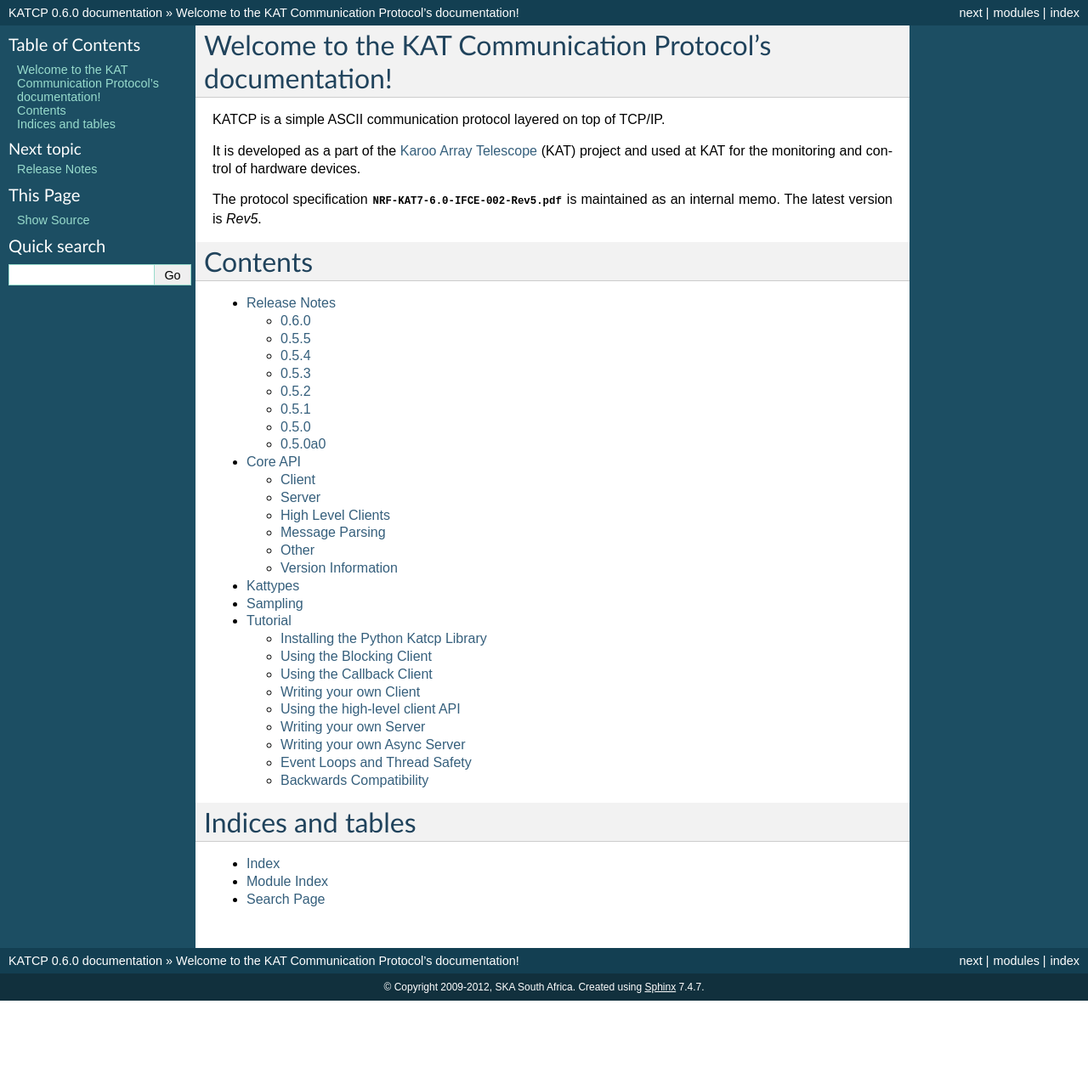
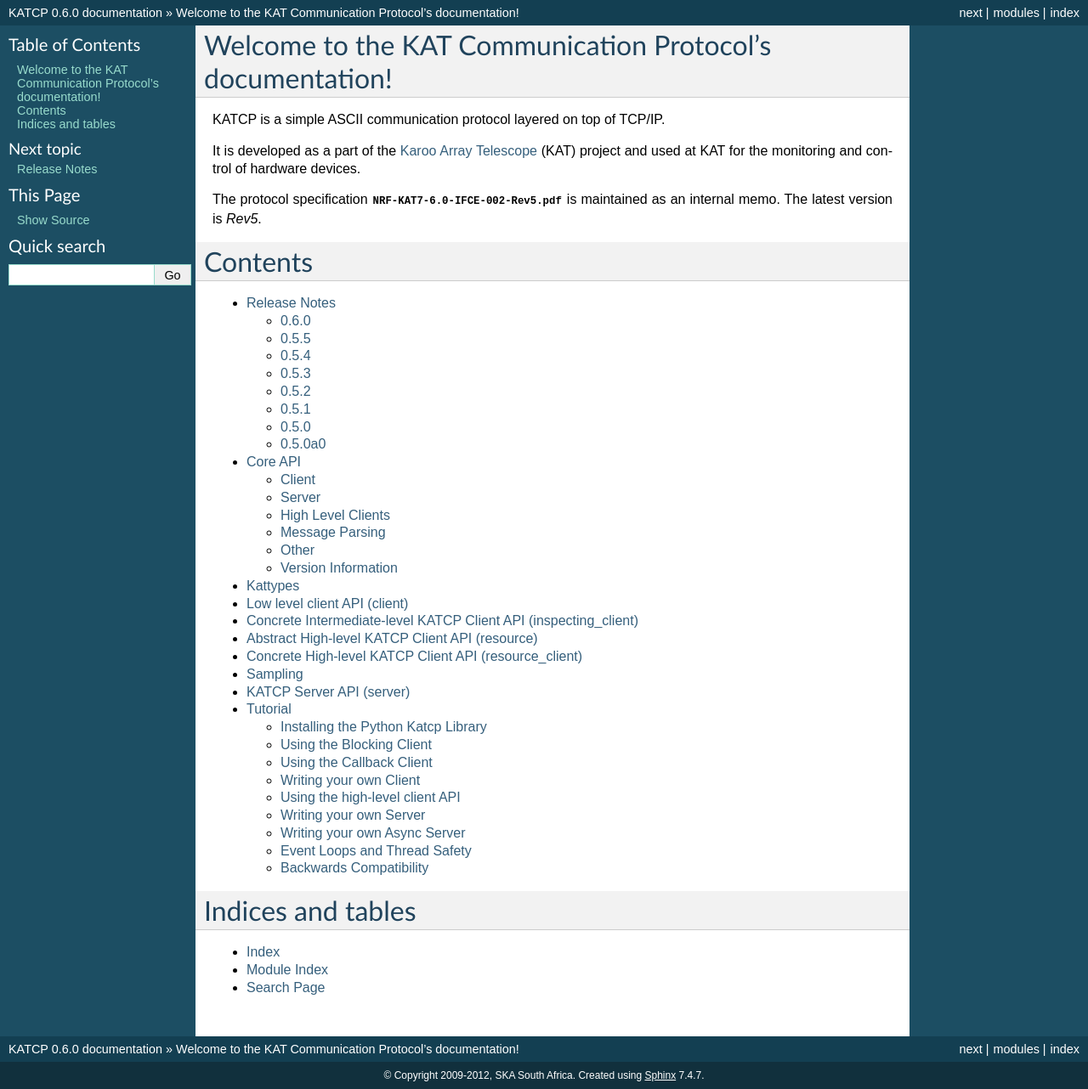
Before and after one commit to ska-sa/katcp-python, a Sphinx documentation site: the page built from doc/index.rst, in a window 1280 px wide. Shown: the whole page at 85% size. Built offline with Sphinx 7.4.7, drawn with Linux system fonts in a browser that asks for light colours; formulas are drawn with MathJax 3; before the commit the page ends 1178 px from its top, so only the background shows below that.

```diff
--- /dev/null
+++ b/doc/client.rst
@@ -0,0 +1,9 @@
+.. client
+
+********
+Low level client API (client)
+********
+
+.. automodule:: katcp.client
+   :members:
+   :show-inheritance:
--- a/doc/index.rst
+++ b/doc/index.rst
@@ -22,7 +22,12 @@ Contents
    releasenotes
    api
    kattypes
+   client
+   inspecting_client
+   resource
+   resource_client
    sampling
+   server
    tutorial
 
 Indices and tables
--- /dev/null
+++ b/doc/inspecting_client.rst
@@ -0,0 +1,9 @@
+.. inspecting_client
+
+****************************************************************
+Concrete Intermediate-level KATCP Client API (inspecting_client)
+****************************************************************
+
+.. automodule:: katcp.inspecting_client
+   :members:
+   :show-inheritance:
--- a/doc/kattypes.rst
+++ b/doc/kattypes.rst
@@ -7,3 +7,7 @@ Kattypes
 .. automodule:: katcp.kattypes
    :members:
    :show-inheritance:
+
+.. automodule does not pick up unpack_message since it is a partial
+   object. autofunction here seems to do the right thing :)
+.. autofunction:: katcp.kattypes.unpack_message
--- /dev/null
+++ b/doc/resource.rst
@@ -0,0 +1,9 @@
+.. resource
+
+***********************************************
+Abstract High-level KATCP Client API (resource)
+***********************************************
+
+.. automodule:: katcp.resource
+   :members:
+   :show-inheritance:
--- /dev/null
+++ b/doc/resource_client.rst
@@ -0,0 +1,9 @@
+.. resource_client
+
+******************************************************
+Concrete High-level KATCP Client API (resource_client)
+******************************************************
+
+.. automodule:: katcp.resource_client
+   :members:
+   :show-inheritance:
--- /dev/null
+++ b/doc/server.rst
@@ -0,0 +1,9 @@
+.. server
+
+*************************
+KATCP Server API (server)
+*************************
+
+.. automodule:: katcp.server
+   :members:
+   :show-inheritance:
```
Also changed, not shown: doc/api.rst (+16 -0 lines), doc/tutorial.rst (+45 -40 lines), 4 other files.
